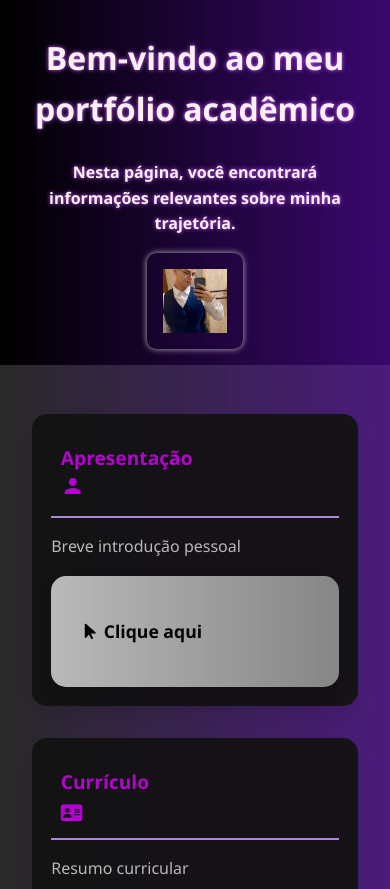
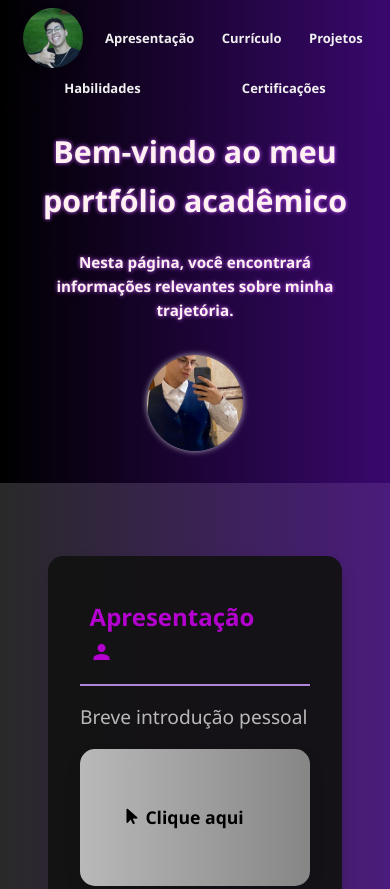
Before and after one commit to aandrade007/Portifolio, a plain HTML site: page templates/index.html in a window 390 px wide. Shown: the top 889 px of the page. Drawn offline with Linux system fonts and the light colour scheme.

Commit message:
<fix> correção de bugs, css e html

```diff
--- a/templates/index.html
+++ b/templates/index.html
@@ -14,17 +14,24 @@
     <link rel="stylesheet" href="https://cdnjs.cloudflare.com/ajax/libs/font-awesome/6.5.0/css/all.min.css" integrity="sha512-..." crossorigin="anonymous" referrerpolicy="no-referrer"/>
 </head>
 <body>
+    <nav class="menu-fixo">
+        <img src="my_picture.jpeg" alt="Foto pessoal">
+        <a href="#apresentação">Apresentação</a>
+        <a href="#curriculo">Currículo</a>
+        <a href="#projetos">Projetos</a>
+        <a href="#habilidades">Habilidades</a>
+        <a href="#certificações">Certificações</a>
+    </nav>
     <header>
         <div>
             <h1>Bem-vindo ao meu portfólio acadêmico</h1><br>
             <h4>Nesta página, você encontrará informações relevantes sobre minha trajetória.</h4>
         </div>
         <img src="foto_minha.jpeg" alt="Foto pessoal">
-        <!-- <img src="foto_minha_formatura_copo.jpeg" alt="Foto pessoal">    -->
     </header><br>
     <main>
 
-        <section>
+        <section id="apresentação">
             <h2>Apresentação <br><i class="material-icons">person</i></h2>
             <p>Breve introdução pessoal</p>
             <section class="section-baixa">
@@ -63,7 +70,7 @@
             </section>
         </section>
 
-        <section>
+        <section id="curriculo">
             <h2>Currículo <br><i class='fas fa-address-card'></i></h2>
             <p>Resumo curricular</p>
                 <section class="section-baixa">
@@ -128,7 +135,7 @@
                 </section>
         </section>
 
-        <section>
+        <section id="projetos">
             <h2>Principais Projetos <br><i class='fas fa-book'></i></h2>
             <p>Projetos de maior relevância acadêmica</p>
             <section class="section-baixa">
@@ -153,9 +160,9 @@
                         No terceiro ano do curso técnico, elaborei juntamente com meu grupo uma esteira automatizada com balança inteligente, concluída em 2024. <br><br>
                         Fui responsável pela parte elétrica do projeto, realizando a conexão dos componentes (balança, motores e sensores).<br>
                         Além disso, desenvolvi a lógica de programação utilizando Arduino e colaborei com a redação da documentação técnica e o desenho de esquemas do projeto.
-                    </p>
+                    </p><br>
 
-                    <p>Download da documentação completa:</p><br>
+                    <p>Documentação completa do TCC:</p>
                     <nav><a href="Documentacao_TCC_atualizado.pdf.pdf" target="_blank">Acessar TCC em PDF</a></nav><br><br>
 
                     <h3>Projeto de API – FATEC-SJC</h3>
@@ -166,15 +173,15 @@
                         <strong>Sprint 2:</strong> Expansão das páginas estruturais, mantendo o foco na organização do conteúdo. Ainda sem aplicação de estilos.<br><br>
                         <strong>Sprint 3:</strong> Implementação de estilização com CSS e padronização visual da interface. Em fase de estudo para aplicação de Bootstrap e melhorias na responsividade do layout. <br>
                         Fui responsável por elabaorar páginas Html e estiliza-las com Css conforme o padrão definido.
-                    </p>
+                    </p><br>
 
-                    <p>Repositório do projeto:</p><br>
+                    <p>Repositório do projeto:</p>
                     <nav><a href="https://github.com/Y2K-Systems/Projeto-Integrador-2025-1" target="_blank">Visualizar no GitHub</a></nav>
                 </details>
             </section>
         </section>
 
-        <section>
+        <section id="habilidades">
             <h2>Habilidades <br><i class='fas fa-graduation-cap'></i></h2>
             <p>Principais competências técnicas e interpessoais</p>
             <section class="section-baixa">
@@ -183,7 +190,7 @@
                             <i class="fa fa-mouse-pointer"></i>
                             Clique aqui
                         </summary><br>
-                    <h3>Competências técnicas:</h3><br>
+                    <h3>Hard Skills:</h3><br>
                     <p>
                         <ul>
                             <li>HTML/CSS</li></i>
@@ -204,10 +211,11 @@
                             <li>Proatividade</li>
                             <li>Trabalho colaborativo</li>
                             <li>Comunicação eficaz</li>
-                            <li>Raciocínio lógico e resolução de problemas</li>
+                            <li>Raciocínio lógico</li>
+                            <li>resolução de problemas</li>
                             <li>Comprometimento com prazos</li>
                             <li>Empatia</li>
-                            <li>Capacidade de adaptação (resiliência)</li>
+                            <li>Resiliência</li>
                             <li>Liderança</li>
                         </ul>
                     </p>
@@ -215,7 +223,7 @@
             </section>
         </section>
 
-        <section>
+        <section id="certificações">
             <h2>Certificações <br><i class='fas fa-medal'></i></h2>
             <p>Certificação de curso introdutório em Git</p>
             <section class="section-baixa">
--- a/templates/style.css
+++ b/templates/style.css
@@ -13,7 +13,7 @@ body {
     line-height: 1.6;
 }
 
-header {
+header{
     display: grid;
     grid-template-columns: 1fr auto;
     padding: 2rem;
@@ -22,6 +22,7 @@ header {
     text-align: center;
     color: #fff1f1;
     text-shadow: 0px 0px 4px #ca59ff;
+    padding-top: 5rem;
 }
 
 header div {
@@ -37,6 +38,53 @@ header img {
     object-fit: cover;
     box-shadow: 0px 0px 6px rgba(255, 255, 255, 0.7);
     margin-right: 10rem;
+}
+
+.menu-fixo {
+    position: fixed;
+    z-index: 10;
+    width: 100%;
+    background: linear-gradient(to right, #000000, #39086d);
+    color: white;
+    top: 0;
+    display: flex;
+    flex-wrap: wrap;
+    padding: 0.5rem;
+    text-align: center;
+    justify-content: space-around;
+
+}
+.menu-fixo a {
+    color: #f0f0f0;
+    font-size: 15px;
+    display: flex;
+    justify-content: space-around;
+    align-items: center;
+    list-style: none;
+    margin: 0;
+    padding: 0.2rem;
+    background-color: transparent;
+    transition: background-color 0.5s ease, text-shadow 0.3s ease, transform 0.5s ease;
+}
+
+.menu-fixo a:hover {
+    background-color: transparent;
+    text-shadow: 0px 0px 4px #fbfbfb;
+    transform: translateY(5px);
+}
+
+.menu-fixo img{
+  width: 60px;
+  height: 60px;
+  border-radius: 50%;
+  object-fit: cover;
+  margin: 0;
+  transition: box-shadow 0.5s ease, transform 0.5s ease;
+}
+
+.menu-fixo img:hover {
+    box-shadow: 0px 0px 7px #ffffff;
+    transform: translateY(-5px);
 }
 
 main {
@@ -117,21 +165,13 @@ details summary {
     list-style: none;
     align-items: center;
     gap: 8px;
-    padding: 8px;
-    transition: color 0.3s;
     padding: 0.4rem;
-
+    transition: text-shadow 0.3s ease;
 }
 
 summary:hover {
-    transition: text-shadow, color 0.3s ease;
-    text-shadow: 1px 3px 5px  #ffffff;
+    text-shadow: 1px 3px 5px  #000000d5;
 }
-
-summary i {
-    font-size: 18px;
-}
-
 
 img {
     width: 100%;
@@ -183,7 +223,7 @@ footer {
 }
 
 .footer-section a:hover {
-    color: #9600af;
+    color: #b401cf;
     text-shadow: 0px 0px 7px #fbccff2e;
 }
 
@@ -204,64 +244,57 @@ footer {
 }
 
 @media (max-width: 768px) {
+  .menu-fixo {
+    flex-direction: row;
+    align-items: center;
+    padding: 0.5rem 1rem;
+    gap: 0.5rem;
+  }
+
+  .menu-fixo a {
+    font-size: 14px;
+    padding: 0.4rem 0.6rem;
+    justify-content: center;
+  }
+
   header {
     grid-template-columns: 1fr;
-        text-align: center;
-        padding: 1rem;
+    gap: 1rem;
+    padding-top: 7rem; /* espaço para o menu fixo */
   }
 
-    header div, header img {
+  header div {
     margin: 0 auto;
     padding: 1rem;
+    text-align: center;
   }
 
   header img {
     width: 8rem;
     height: 8rem;
-    }
-
-    main {
-        margin: 0.5rem 1rem;
-        padding: 1rem;
-    }
-
-    section {
-        padding: 1.2rem;
-    }
-
-    footer {
-        flex-direction: column;
-        align-items: center;
-        gap: 1rem;
+    border-radius: 50%;
+    margin: 0 auto;
   }
 }
 
 @media (max-width: 480px) {
+  .menu-fixo {
+    flex-direction: row;
+    gap: 0.3rem;
+  }
+
+  .menu-fixo a {
+    font-size: 13px;
+    padding: 0.3rem;
+  }
+
+  header div {
+    font-size: 0.95rem;
+    padding: 1rem 0.5rem;
+  }
+
   header img {
     width: 6rem;
     height: 6rem;
   }
-
-    header div {
-        font-size: 1rem;
 }
-
-    a {
-        padding: 0.5rem 1rem;
-        font-size: 0.9rem;
-    }
-
-    h2 {
-        font-size: 1.2rem;
-    }
-
-    h3 {
-        font-size: 1rem;
-    }
-
-    p,
-    ul li {
-        font-size: 1rem;
-    }
-
-}
```
Also changed, not shown: templates/WhatsApp Image 2025-05-24 at 12.24.58.jpeg (deleted), templates/WhatsApp Image 2025-05-26 at 17.24.16.jpeg (added), templates/my_picture.jpeg (added). Lines whose indentation alone changed are shown as unchanged.
